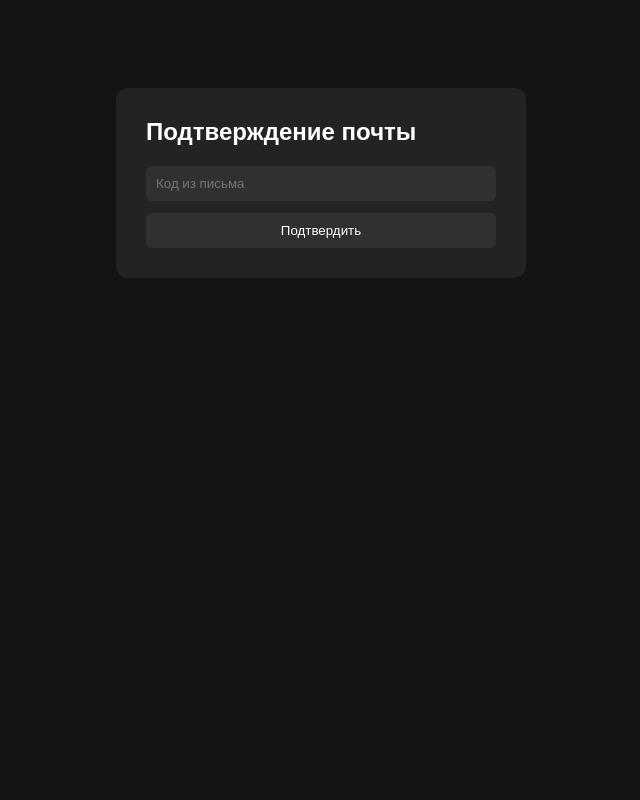
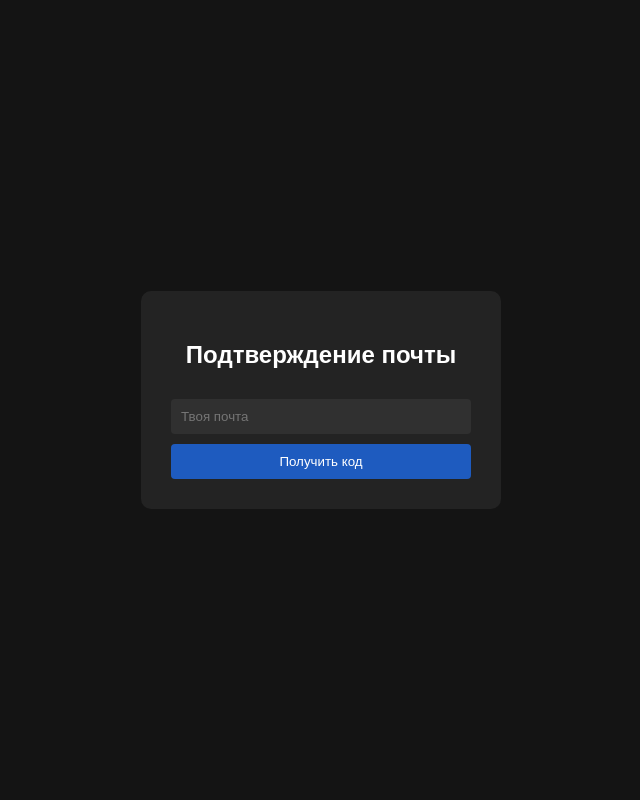
Before and after one commit to Danireror/Brikschat, a Flask app: page /verify in a window 1280 px wide. Shown: the whole page, without its empty margins (319-959 px from the left). Run offline with Flask 3, Linux system fonts and the light colour scheme; the visitor is signed in with stand-in values (Sample User, id 1).

Commit message:
Add files via upload

```diff
--- a/templates/verify.html
+++ b/templates/verify.html
@@ -2,33 +2,32 @@
 <html lang="ru">
 <head>
     <meta charset="UTF-8">
-    <title>Подтверждение почты</title>
+    <title>Подтверждение - BricksChat</title>
+    <style>
+        body { background-color: #141414; color: white; font-family: Arial; display: flex; justify-content: center; align-items: center; height: 100vh; margin: 0; }
+        .container { background: #232323; padding: 30px; border-radius: 10px; width: 300px; }
+        input { width: 100%; padding: 10px; margin: 10px 0; background: #303030; border: none; color: white; box-sizing: border-box; border-radius: 4px; }
+        button { width: 100%; padding: 10px; background: #1e5bbf; color: white; border: none; cursor: pointer; border-radius: 4px; }
+        .info { color: #8fbc8f; text-align: center; margin-bottom: 15px; }
+    </style>
 </head>
-<body style="background-color: rgb(20, 20, 20); font-family: Arial, sans-serif; color: white; display: flex; justify-content: center; padding-top: 80px;">
-
-    <div style="background-color: rgb(35, 35, 35); padding: 30px; border-radius: 12px; width: 350px;">
-        <h2 style="margin-top: 0;">Подтверждение почты</h2>
-
-        {% if error %}
-            <p style="color: rgb(220, 120, 120);">{{ error }}</p>
-        {% endif %}
+<body>
+    <div class="container">
+        <h2 style="text-align: center;">Подтверждение почты</h2>
 
         {% if sent %}
-            <p style="color: rgb(120, 220, 120);">Код отправлен на {{ email }}. Проверь почту!</p>
+            <p class="info">Код отправлен на {{ email }}. Проверь почту и папку «Спам».</p>
+            <form action="/verify/check" method="POST">
+                <input type="hidden" name="email" value="{{ email }}">
+                <input type="text" name="code" placeholder="Код из письма" required>
+                <button type="submit">Подтвердить</button>
+            </form>
+        {% else %}
+            <form action="/verify/email" method="POST">
+                <input type="email" name="email" placeholder="Твоя почта" required>
+                <button type="submit">Получить код</button>
+            </form>
         {% endif %}
-
-        <form action="/verify/check" method="POST">
-            <input type="hidden" name="email" value="{{ email }}">
-            <input type="text" name="code" placeholder="Код из письма" required
-                   style="width: 100%; box-sizing: border-box; padding: 10px; margin-bottom: 12px;
-                          background-color: rgb(48, 48, 48); color: white; border: none; border-radius: 6px;">
-            <button type="submit"
-                    style="width: 100%; padding: 10px; color: white; background-color: rgb(48, 48, 48);
-                           border: none; border-radius: 6px; cursor: pointer;">
-                Подтвердить
-            </button>
-        </form>
     </div>
-
 </body>
 </html>
```
Also changed, not shown: templates/register.html (+2 -6 lines).
